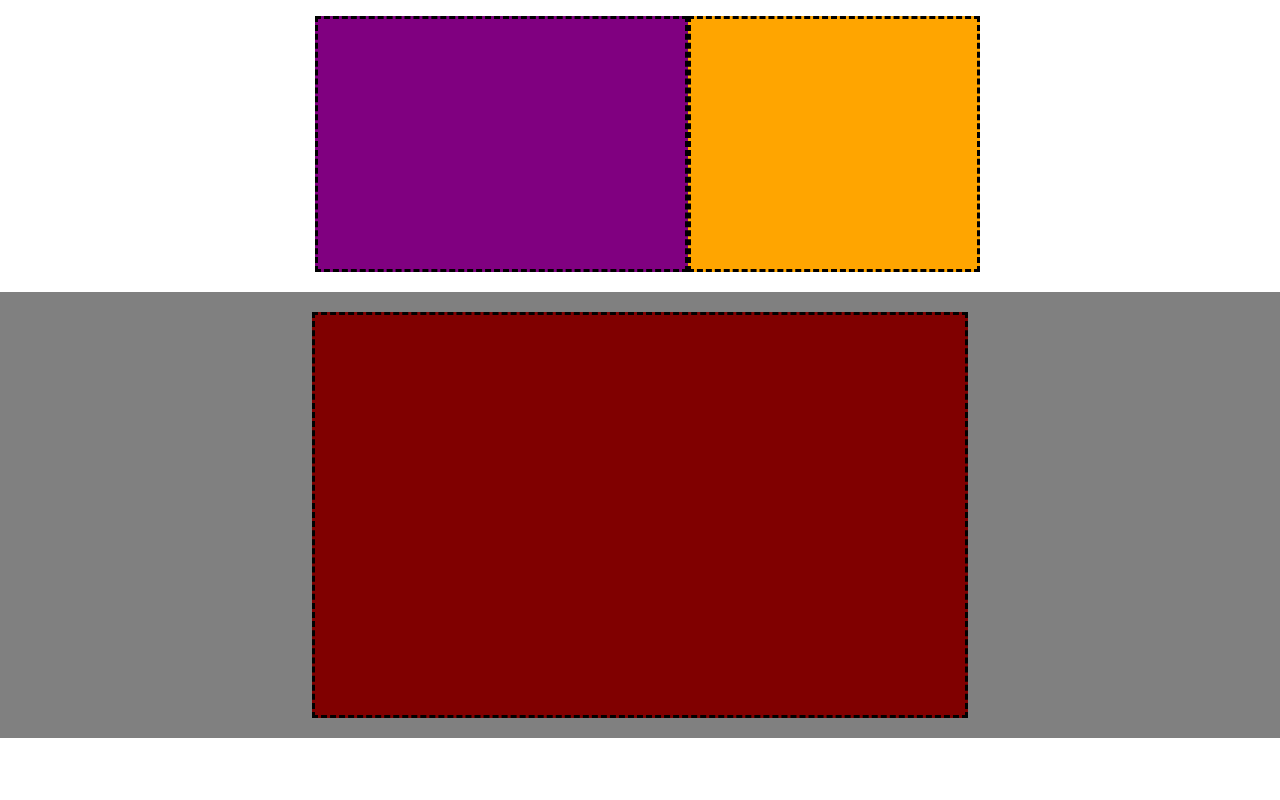
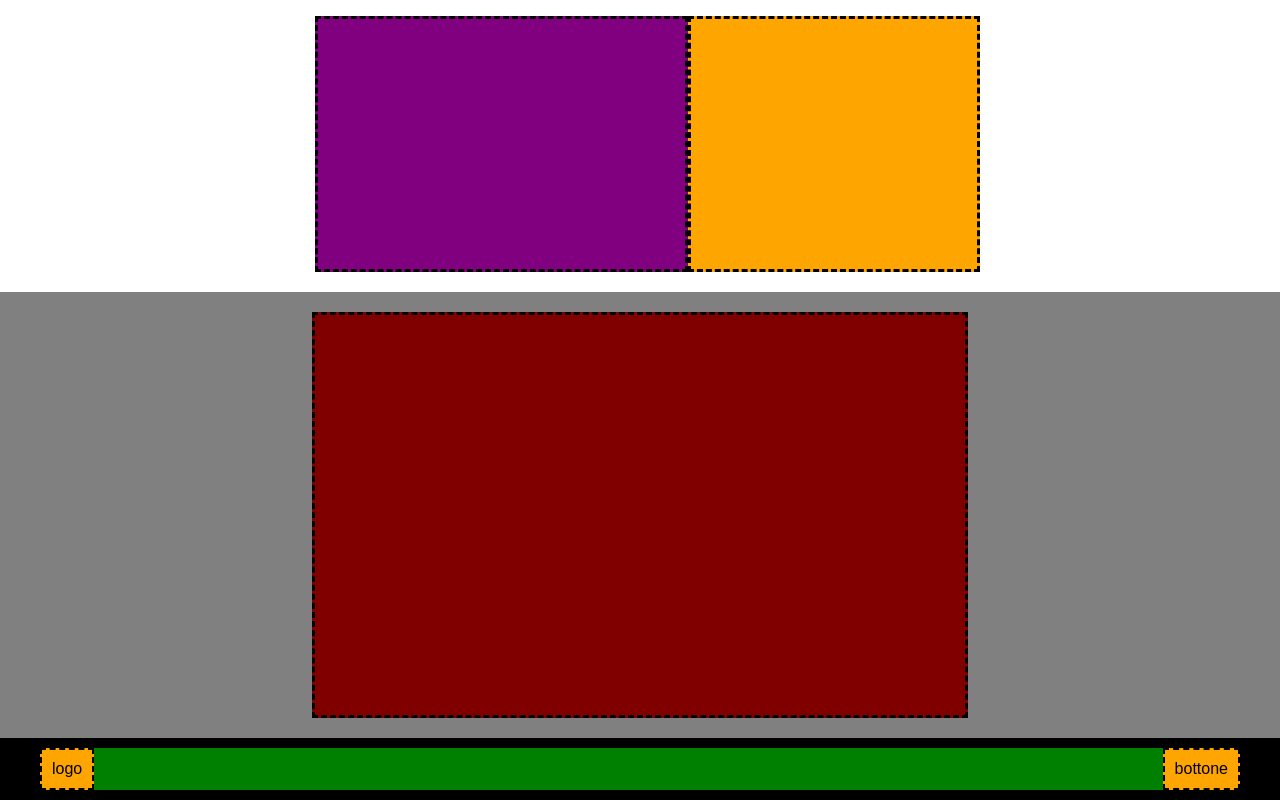
Before and after one commit to natdm02/htmlcss-struttura-discord, a plain HTML site: page index.html in a window 1280 px wide. Shown: the part 872-1672 px from the top of the page. Before the commit the page ends 1610 px from the top, so only its background shows below. Drawn offline with Linux system fonts and the light colour scheme.

Commit message:
[add]aggiunto footer

```diff
--- a/css/style.css
+++ b/css/style.css
@@ -207,3 +207,25 @@ header{
   border-left: dashed;
   border-right: dashed;
 }
+
+footer{
+  background-color: black;
+  padding: 10px;
+}
+
+.container2{
+  max-width: 1200px;
+  margin: 0 auto;
+  background-color: green;
+}
+
+.inner-footer{
+  display: flex;
+  justify-content: space-between;
+}
+
+.logo-2, .bottone{
+  background-color: orange;
+  padding: 10px;
+  border: 2px dashed black;
+}
--- a/index.html
+++ b/index.html
@@ -43,5 +43,13 @@
     <div class="container-marrone"></div>
   </main>
 
+
+  <footer>
+    <div class="container2 inner-footer">
+      <div class="logo-2">logo</div>
+      <div class="bottone"> bottone</div>
+    </div>
+  </footer>
 </body>
+
 </html>
```
